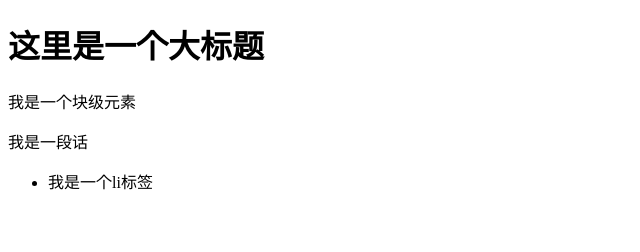
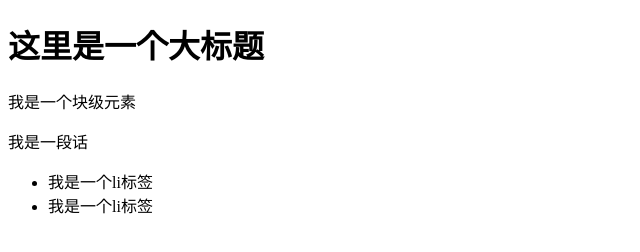
Before and after one commit to wx-hh/myStudy, a plain HTML site: page index.html in a window 1280 px wide. Shown: the whole page, without its empty margins (0-640 px from the left). Drawn offline with Linux system fonts and the light colour scheme.

Commit message:
又一个li

```diff
--- a/index.html
+++ b/index.html
@@ -11,6 +11,7 @@
     <p>我是一段话</p>
     <ul>
         <li>我是一个li标签</li>
+        <li>我是一个li标签</li>
     </ul>
 </body>
 </html>
```
